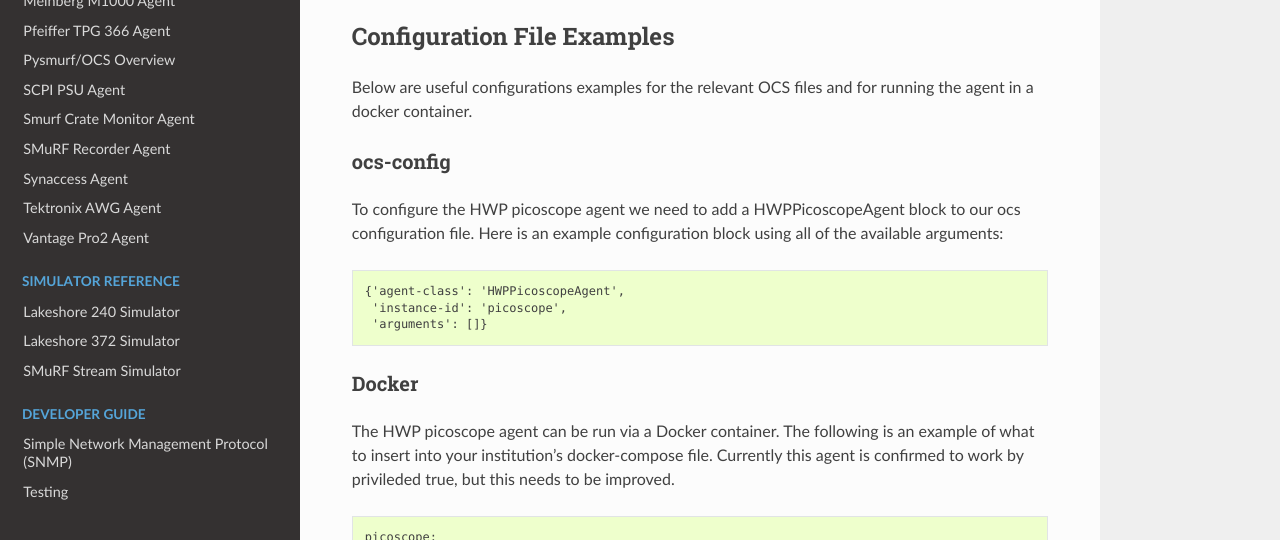
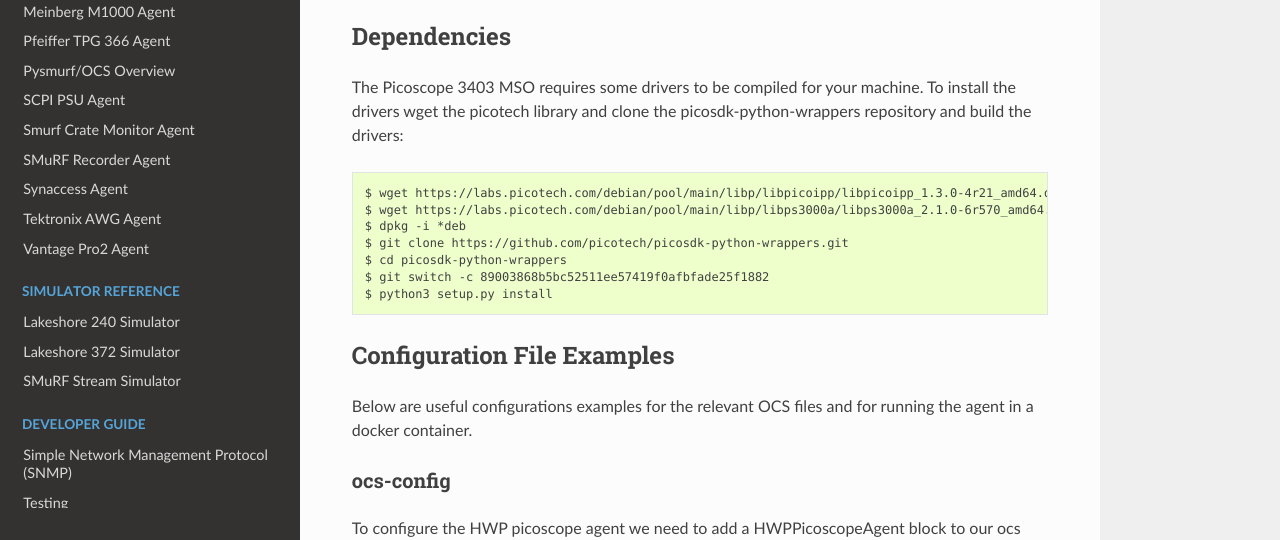
Before and after one commit to simonsobs/socs, a Sphinx documentation site: the page built from docs/agents/hwp_picoscope.rst, in a window 1280 px wide and 900 px high, cut to the strip 360-900 px from the top of the window. Built offline with Sphinx 7.4.7 and the Read the Docs theme 2.0.0, drawn with Linux system fonts in a browser that asks for light colours; some of the changed text lies outside the part shown.

Commit message:
add dependencies etc to run picoscope agent outside of docker

```diff
--- a/docs/agents/hwp_picoscope.rst
+++ b/docs/agents/hwp_picoscope.rst
@@ -13,6 +13,19 @@
     :filename: ../agents/hwp_picoscope/pico_agent.py
     :func: make_parser
     :prog: python3 pico_agent.py
+
+Dependencies
+---------------------------
+The Picoscope 3403 MSO requires some drivers to be compiled for your machine.
+To install the drivers wget the picotech library and clone the picosdk-python-wrappers repository and build the drivers::
+
+    $ wget https://labs.picotech.com/debian/pool/main/libp/libpicoipp/libpicoipp_1.3.0-4r21_amd64.deb &&\
+    $ wget https://labs.picotech.com/debian/pool/main/libp/libps3000a/libps3000a_2.1.0-6r570_amd64.deb &&\
+    $ dpkg -i *deb
+    $ git clone https://github.com/picotech/picosdk-python-wrappers.git
+    $ cd picosdk-python-wrappers
+    $ git switch -c 89003868b5bc52511ee57419f0afbfade25f1882
+    $ python3 setup.py install
 
 Configuration File Examples
 ---------------------------
```
Also changed, not shown: 2 other files.
